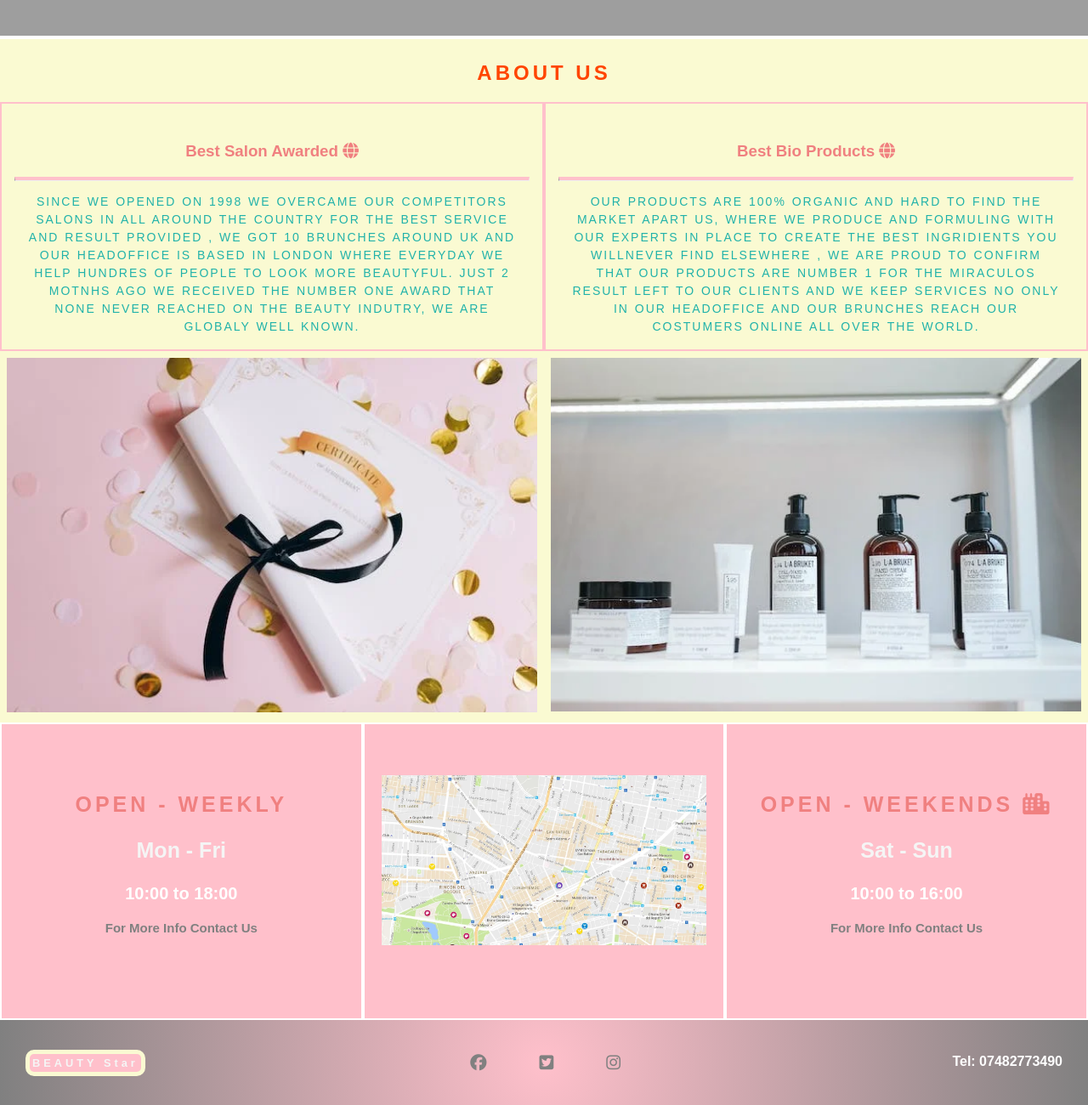
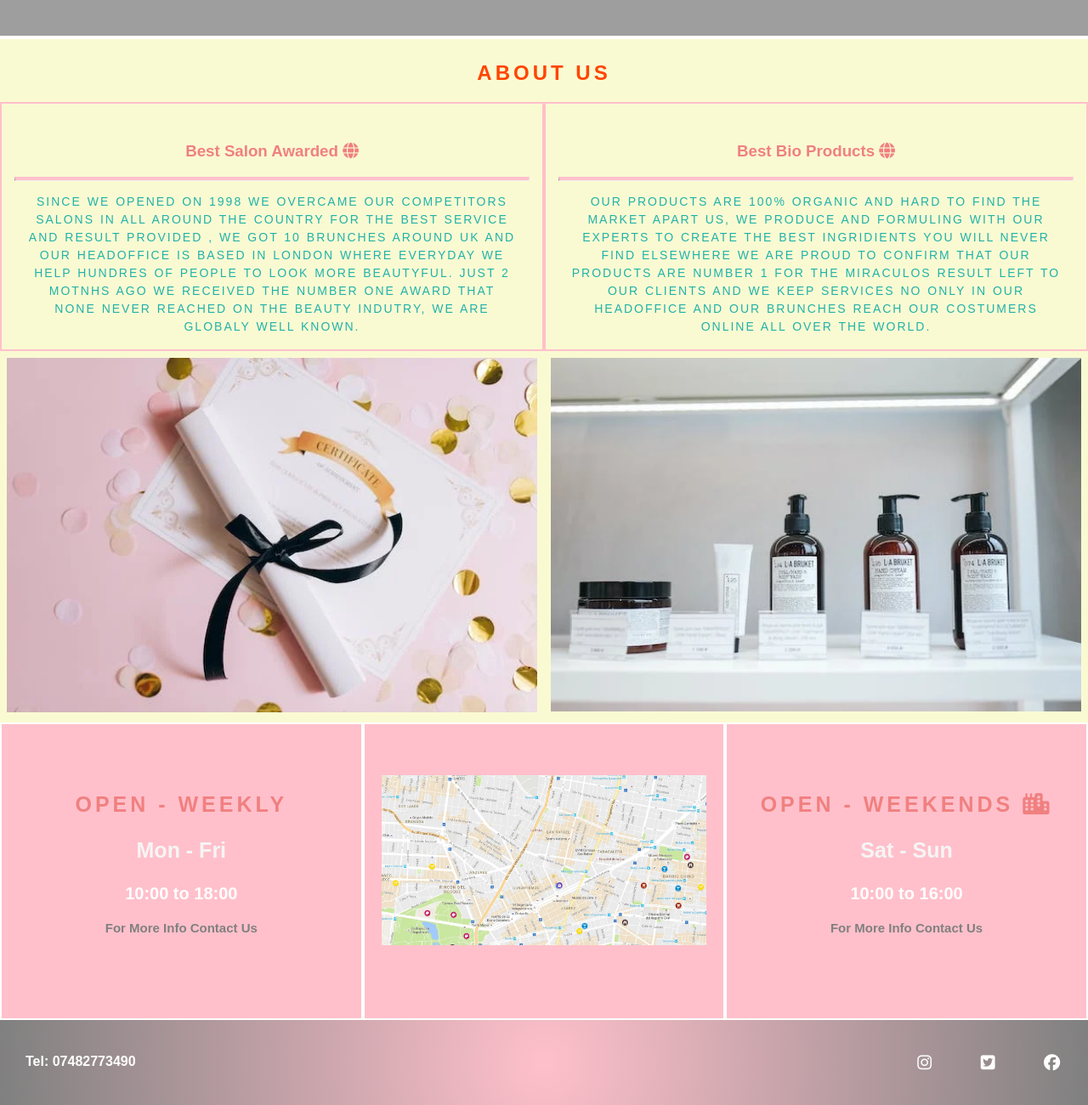
Before and after one commit to Infouktour3/P1-Beauty, a plain HTML site: page index.html in a window 1280 px wide. Shown: the part 350-1650 px from the top of the page at 85% size. Drawn offline with Linux system fonts and the light colour scheme; some packages are replaced by stand-ins of ours; grey boxes are pictures that could not be loaded; a script that the page names is missing.

Commit message:
edited the footer to make it more responsive, the tel number with hover and linked to another page

```diff
--- a/assets/style.css
+++ b/assets/style.css
@@ -430,58 +430,41 @@ h2 {
     text-align: center;
 }
 
-.logo-footer {
-    text-transform: none;
-    float: left;
-    font-size: 80%;
-    margin-top: 35px;
-    margin-left: 30px;
-    color: whitesmoke;
-    padding: 3px;
-    border: 5px solid lightgoldenrodyellow;
-    border-radius: 10px;
-    background-color: pink;
-    overflow: hidden;
-}
-
-.logo-footer h2:hover {
-    color: #f16c6b;
-}
-
 
 .social-networks li {
     display: inline;
 }
 
 .social-networks i {
+    float:right;
     position: relative;
     text-align: center;
     font-size: 120%;
     padding: 2%;
-    color: gray;
+    color: white;
     letter-spacing: 8px;
     overflow: hidden;
 
 }
 
 .social-networks i:hover {
-    color: whitesmoke;
+    color: lightpink;
 }
 
 .tel {
-    text-align: right;
+    text-height: 65%;
     font-weight: bold;
     padding: 0px;
     color: white;
-    float: right;
+    float: left;
     font-size: 100%;
     margin-top: 40px;
-    margin-right: 30px;
+    margin-left: 30px;
     overflow: hidden;
 }
 
-.tel h3:hover {
-    color: #f16c6b;
+#footer .tel:hover {
+    color: #6be1f1;
 }
 
 
--- a/index.html
+++ b/index.html
@@ -45,9 +45,9 @@
                 <div><h3>Best Bio Products <i class="fas fa-globe"></i></h3>
                 <hr>
            <p> Our Products are 100% organic and hard to find the market apart us,
-                     where we produce and formuling with our experts in place
-                     to create the best ingridients you willnever find elsewhere
-                     , we are proud to confirm that our products are number 1 for the miraculos result left to our clients
+             we produce and formuling with our experts
+            to create the best ingridients you will never find elsewhere
+                     we are proud to confirm that our products are number 1 for the miraculos result left to our clients
                      and we keep services no only in our headoffice and our brunches reach our costumers online
                      all over the world.</p></div>
 
@@ -89,9 +89,8 @@
 
     <footer>
         <section id="footer">
-            <a href="index.html">
-                <h2 class="logo-footer">BEAUTY Star</h2></a>
-            <h3 class="tel">Tel: 07482773490</h3>
+            <a href="contactus.html">
+            <h3 class="tel">Tel: 07482773490</h3></a>
 
             <ul class="social-networks">
                 <li><a href="https://www.facebook.com" target="_blank"><i class="fab fa-facebook"></i></a></li>
```
Also changed, not shown: contactus.html (+0 -2 lines), gallery.html (+0 -2 lines).
